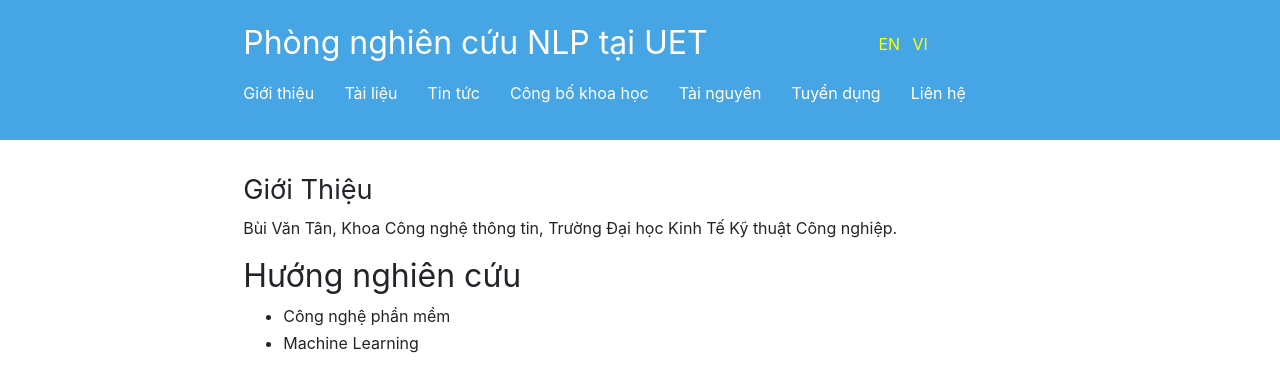
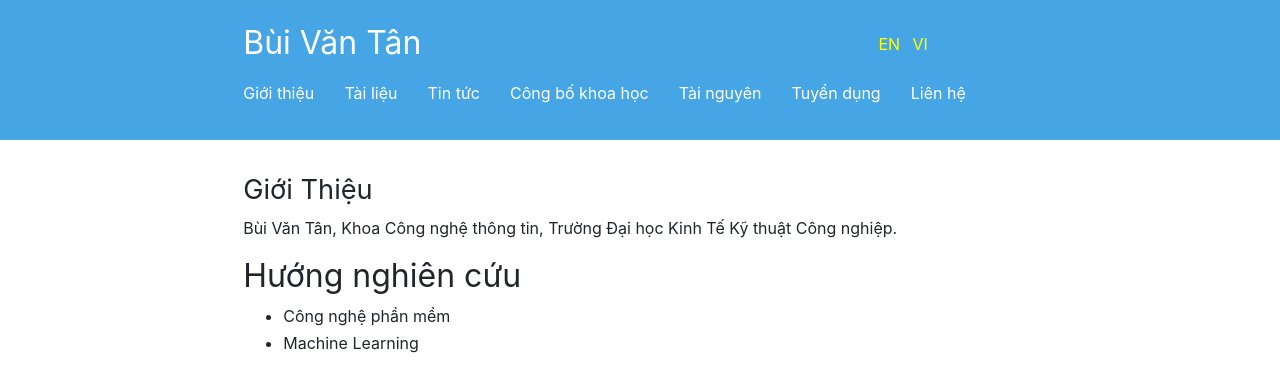
Before and after one commit to BuiTan/BuiTan.github.io, a Jekyll site: the page built from vi/Introduction.md, in a window 1280 px wide. Shown: the top 392 px of the page. Built offline with Jekyll 4.4.1, drawn with Linux system fonts in a browser that asks for light colours.

Commit message:
Update _config.yml

```diff
--- a/_config.yml
+++ b/_config.yml
@@ -4,16 +4,12 @@ permalink: /:title/
 encoding: utf-8
 base_url:
     VI: /
-    JA: /ja/Introduction/
     EN: /en/Introduction/
-    FR: /fr/Introduction/
 
 t:
     title:
-        VI: "Phòng nghiên cứu NLP tại UET"
-        JA: "UETのNLPラボ"
-        EN: "NLP lab at UET"
-        FR: "La laboratoire de PNL à l'UET"
+        VI: "Bùi Văn Tân"
+        EN: "Van-Tan Bui"
 
 # exclude_from_localizations: ["assets", "CNAME"]
 # exclude_from_localizations: ["javascript", "images", "css", "xml"]
```
